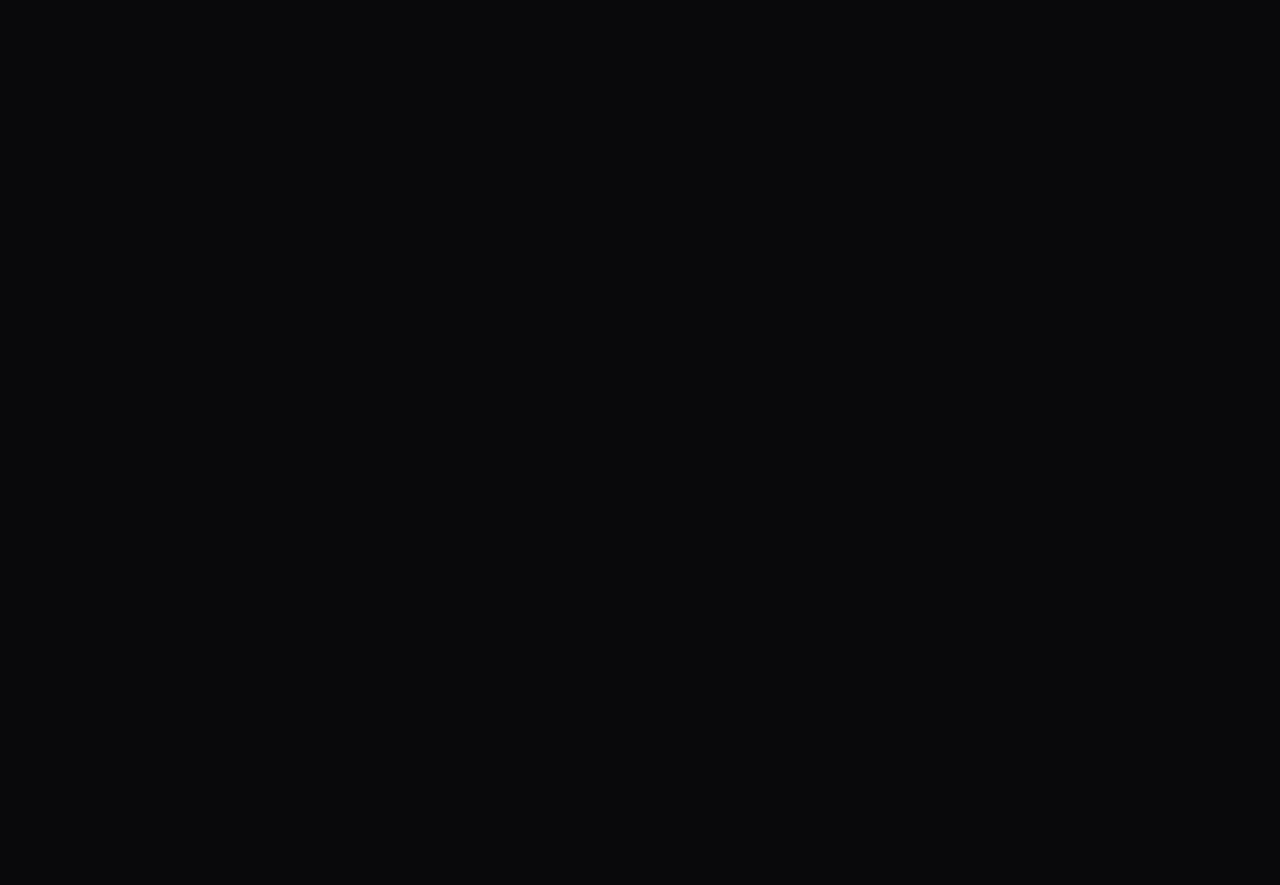
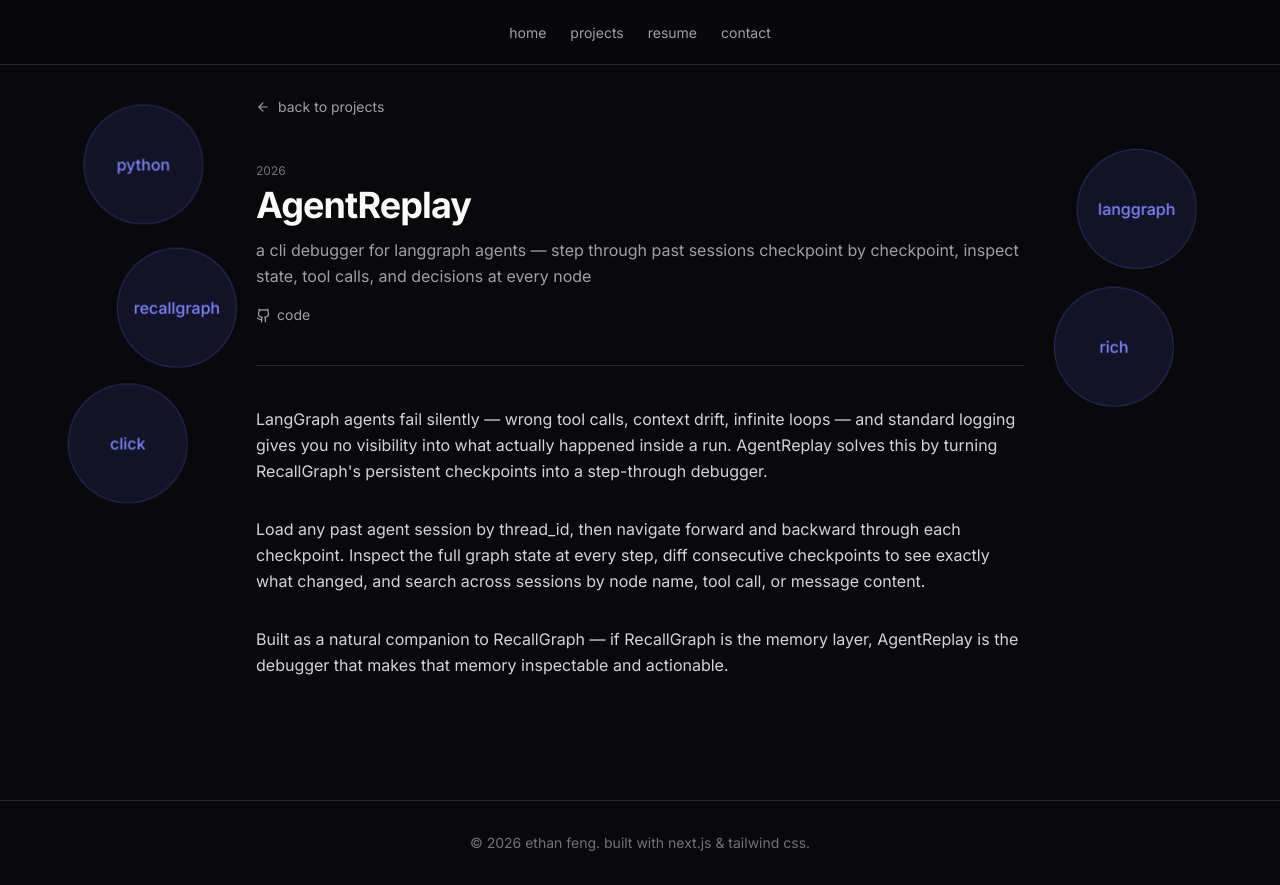
Before and after one commit to E10Feng/portfolio, a Next.js app: page /projects/agent-replay in a window 1280 px wide. Before the commit this address had no page. Before the commit the page ends 800 px from the top, so only its background shows below. Built offline with nearby package versions, Linux system fonts and the light colour scheme.

Commit message:
feat: add AgentReplay to portfolio

```diff
--- a/src/data/projects.ts
+++ b/src/data/projects.ts
@@ -30,6 +30,23 @@
       {
         type: "text", content: "The recruitment of muscle satellite cells in response to injury is essential for the maintenance and growth of skeletal muscle and LRRC8 is an important factor in this process. Our previous studies show that LRRC8-deficient muscle satellite cells have impaired recovery from acute injury via cardiotoxin injection; here, we studied a more physiological and pathophysiological eccentric contraction injury model. Subjecting WT and LRRC8 knockout mice to a 10-day eccentric contraction protocol showed no differences in recovery between WT and KO groups but confirmed the efficacy of this protocol at inducing injury and subsequent satellite cell recruitment. Further, we piloted a novel progressive resistance exercise (PRE) model to determine if differences in skeletal muscle hypertrophy could be observed. Though there were no significant differences in muscle mass over the 4-week protocol, WT mice exhibited a trend toward increased adipose tissue mass—an interesting and unexpected result that may be explored in future studies. The physiological and translational nature of these experiments provides relevance for athletes, older adults, and patients suffering from muscle injury or chronic disease. Identifying the LRRC8 complex as a factor in skeletal muscle recovery and growth could establish a future target for drug or gene therapy. "
       }
+    ]
+  },
+  {
+    id: "agent-replay",
+    title: "AgentReplay",
+    description:
+      "a cli debugger for langgraph agents — step through past sessions checkpoint by checkpoint, inspect state, tool calls, and decisions at every node",
+    techStack: ["python", "langgraph", "recallgraph", "rich", "click"],
+    links: {
+      github: "https://github.com/E10Feng/agent-replay",
+    },
+    featured: true,
+    year: 2026,
+    content: [
+      { type: "text", content: "LangGraph agents fail silently — wrong tool calls, context drift, infinite loops — and standard logging gives you no visibility into what actually happened inside a run. AgentReplay solves this by turning RecallGraph's persistent checkpoints into a step-through debugger." },
+      { type: "text", content: "Load any past agent session by thread_id, then navigate forward and backward through each checkpoint. Inspect the full graph state at every step, diff consecutive checkpoints to see exactly what changed, and search across sessions by node name, tool call, or message content." },
+      { type: "text", content: "Built as a natural companion to RecallGraph — if RecallGraph is the memory layer, AgentReplay is the debugger that makes that memory inspectable and actionable." }
     ]
   },
   {
```
